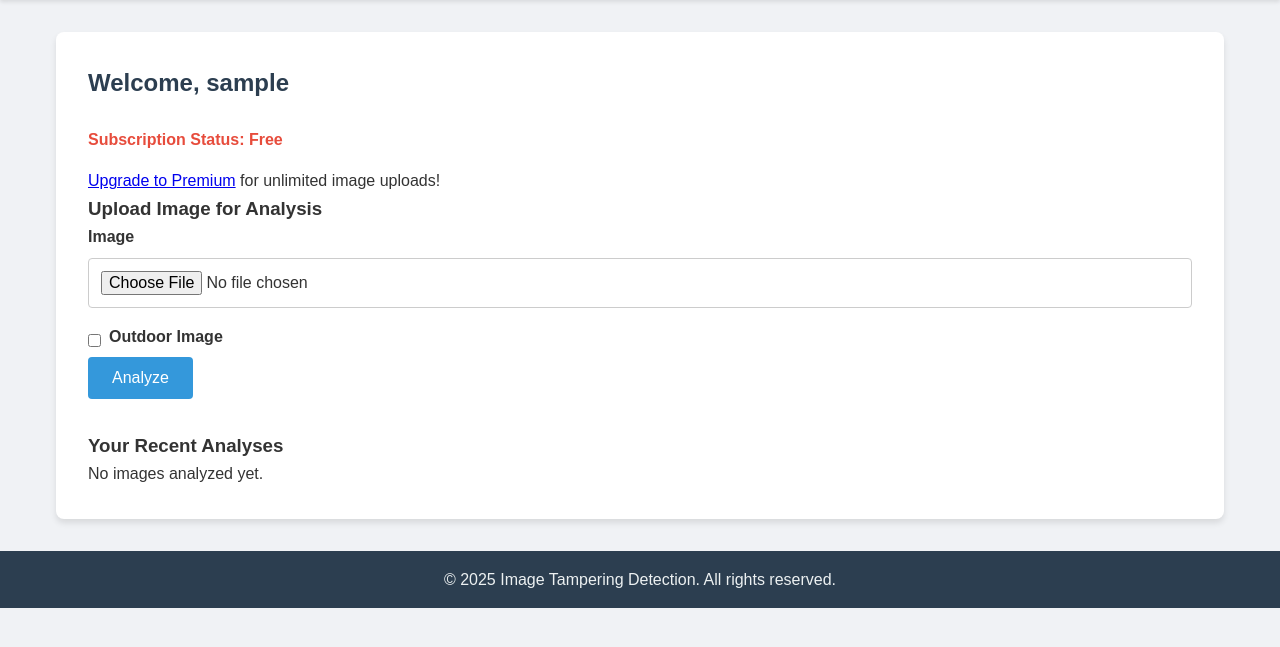
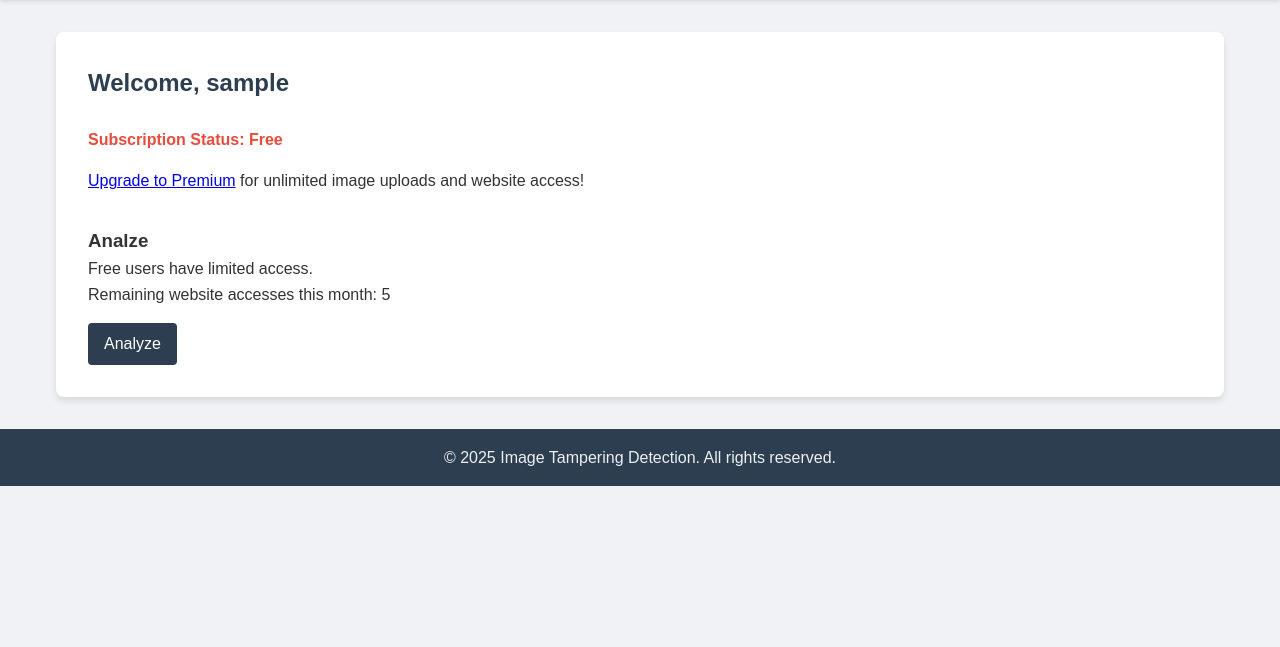
Before and after one commit to Gireesh1806/secure, a Flask app: page /dashboard in a window 1280 px wide. Shown: the part 70-717 px from the top of the page. Run offline with Flask 3, Linux system fonts and the light colour scheme; the visitor is signed in with stand-in values (Sample User, id 1); data comes from the database, SQL or seed files in the repository; data that the repository does not hold is empty; some libraries are stand-ins or nearby versions.

Commit message:
Update dashboard.html

```diff
--- a/templates/dashboard.html
+++ b/templates/dashboard.html
@@ -61,54 +61,42 @@
         width: auto;
         margin-right: 0.5rem;
     }
+
+    .btn {
+        display: inline-block;
+        padding: 0.5rem 1rem;
+        background: #2c3e50;
+        color: #fff;
+        text-decoration: none;
+        border-radius: 4px;
+        margin-top: 1rem;
+    }
+
+    .btn:hover {
+        background: #34495e;
+    }
+
+    .embedded-website-link {
+        margin-top: 2rem;
+    }
 </style>
 
 <div class="dashboard">
     <h2>Welcome, {{ current_user.username }}</h2>
     <p class="status">Subscription Status: {{ 'Premium' if is_premium else 'Free' }}</p>
     {% if not is_premium %}
-        <p><a href="{{ url_for('subscription') }}">Upgrade to Premium</a> for unlimited image uploads!</p>
+        <p><a href="{{ url_for('subscription') }}">Upgrade to Premium</a> for unlimited image uploads and website access!</p>
     {% endif %}
 
-    <div class="upload-form">
-        <h3>Upload Image for Analysis</h3>
-        <form method="POST" enctype="multipart/form-data">
-            {{ form.hidden_tag() }}
-            <div class="form-group">
-                {{ form.image.label }}
-                {{ form.image }}
-            </div>
-            <div class="form-group checkbox">
-                {{ form.is_outdoor }}
-                {{ form.is_outdoor.label }}
-            </div>
-            <div class="form-group">
-                {{ form.submit }}
-            </div>
-        </form>
+    <div class="embedded-website-link">
+        <h3>Analze</h3>
+        <p>Free users have limited access.</p>
+        {% if not is_premium %}
+            <p>Remaining website accesses this month: {{ 5 - current_user.website_access_count }}</p>
+        {% endif %}
+        <a href="{{ url_for('embedded_website') }}" class="btn">Analyze</a>
     </div>
 
-    <h3>Your Recent Analyses</h3>
-    <div class="image-gallery">
-        {% for image in images %}
-            <div class="image-card">
-                <img src="{{ url_for('static', filename=image.filepath.split('static/')[1]) }}" alt="{{ image.original_filename }}">
-                <p><strong>File:</strong> {{ image.original_filename }}</p>
-                <p><strong>Result:</strong> {{ image.analysis_result or 'Pending' }}</p>
-                {% if image.ela_filepath %}
-                    <p><a href="{{ url_for('static', filename=image.ela_filepath.split('static/')[1]) }}">View ELA Image</a></p>
-                {% endif %}
-                {% if image.weather_result %}
-                    <p><strong>Weather:</strong> {{ image.weather_result }}</p>
-                {% endif %}
-                {% if image.location %}
-                    <p><strong>Location:</strong> {{ image.location }}</p>
-                {% endif %}
-                <p><strong>Uploaded:</strong> {{ image.upload_date.strftime('%Y-%m-%d %H:%M:%S') }}</p>
-            </div>
-        {% else %}
-            <p>No images analyzed yet.</p>
-        {% endfor %}
-    </div>
+
 </div>
 {% endblock %}
```
